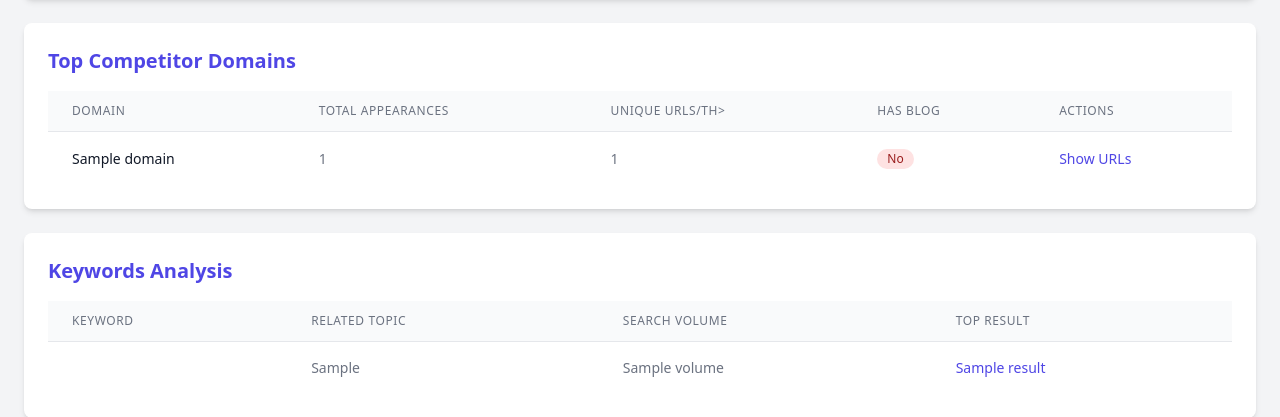
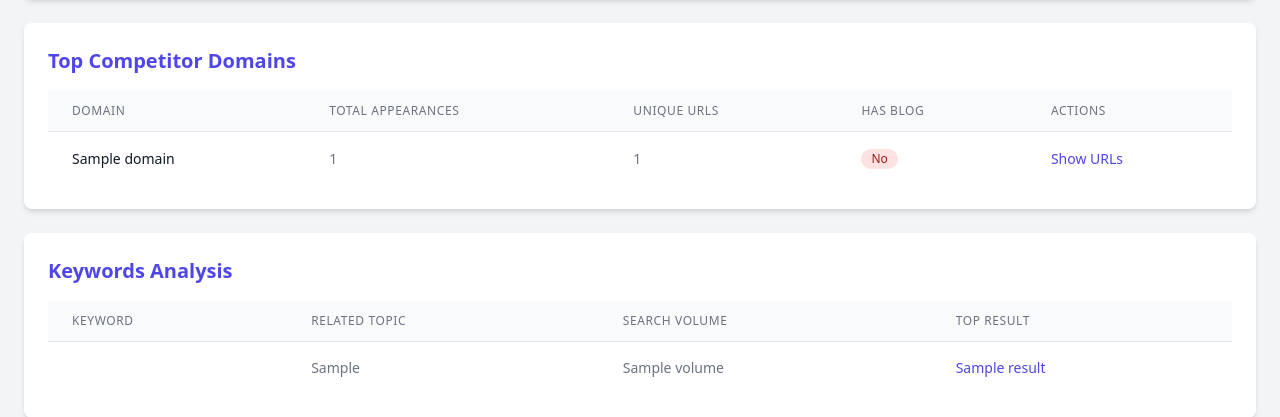
Before and after one commit to hjayne-creator/topicCompetitors, a Flask app: template templates/results.html in a window 1280 px wide. Shown: the part 689-1106 px from the top of the page. Run offline with Flask 3, Linux system fonts and the light colour scheme; the template is opened without the code that fills it: most values are stand-ins (such as "Sample title", 1, 10 or a date in 2020); some libraries are stand-ins or nearby versions.

Commit message:
Update results.html

```diff
--- a/templates/results.html
+++ b/templates/results.html
@@ -57,7 +57,7 @@
                             <tr>
                                 <th class="px-6 py-3 bg-gray-50 text-left text-xs font-medium text-gray-500 uppercase tracking-wider">Domain</th>
                                 <th class="px-6 py-3 bg-gray-50 text-left text-xs font-medium text-gray-500 uppercase tracking-wider">Total Appearances</th>
-                                <th class="px-6 py-3 bg-gray-50 text-left text-xs font-medium text-gray-500 uppercase tracking-wider">Unique URLs/th>
+                                <th class="px-6 py-3 bg-gray-50 text-left text-xs font-medium text-gray-500 uppercase tracking-wider">Unique URLs</th>
                                 <th class="px-6 py-3 bg-gray-50 text-left text-xs font-medium text-gray-500 uppercase tracking-wider">Has Blog</th>
                                 <th class="px-6 py-3 bg-gray-50 text-left text-xs font-medium text-gray-500 uppercase tracking-wider">Actions</th>
                             </tr>
```
